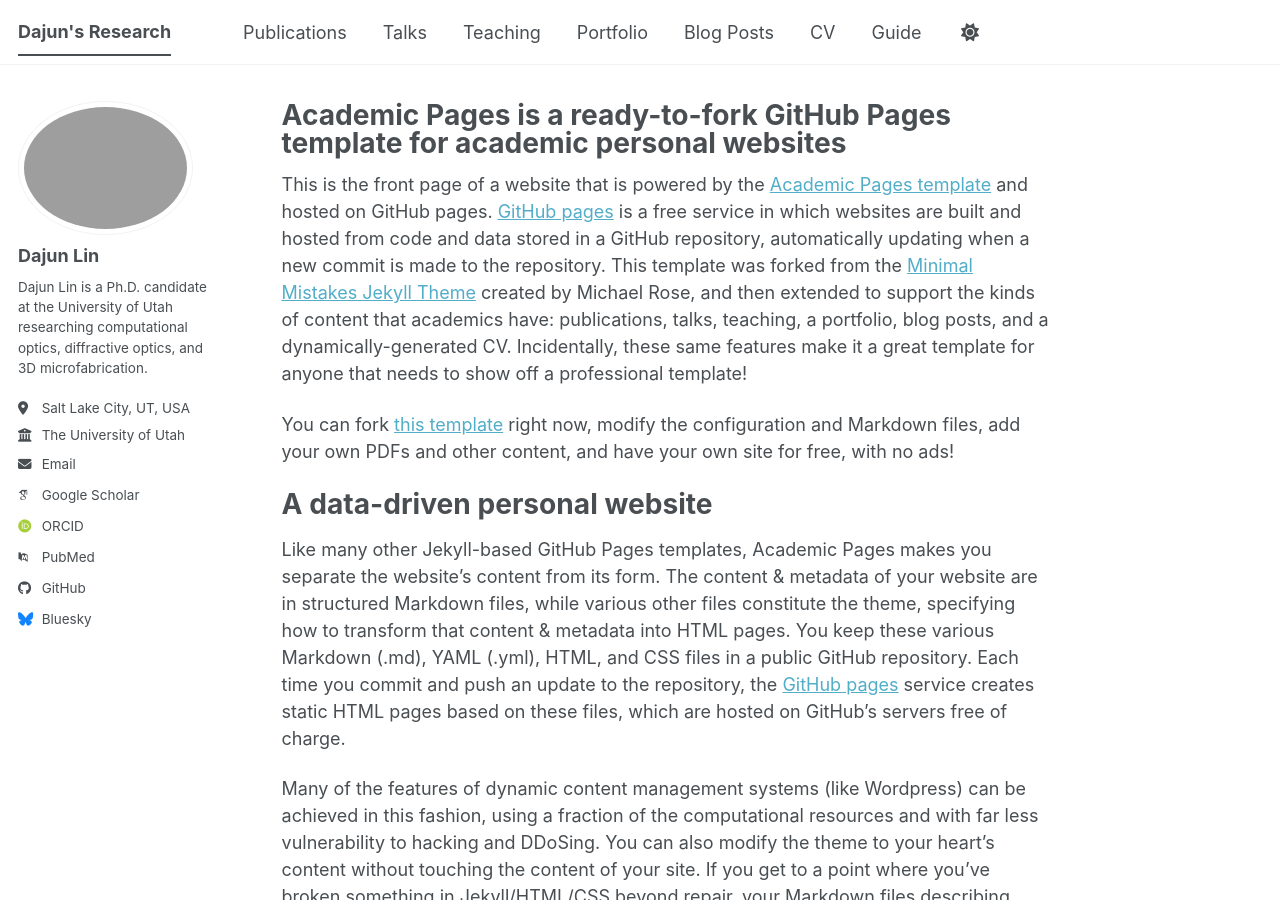
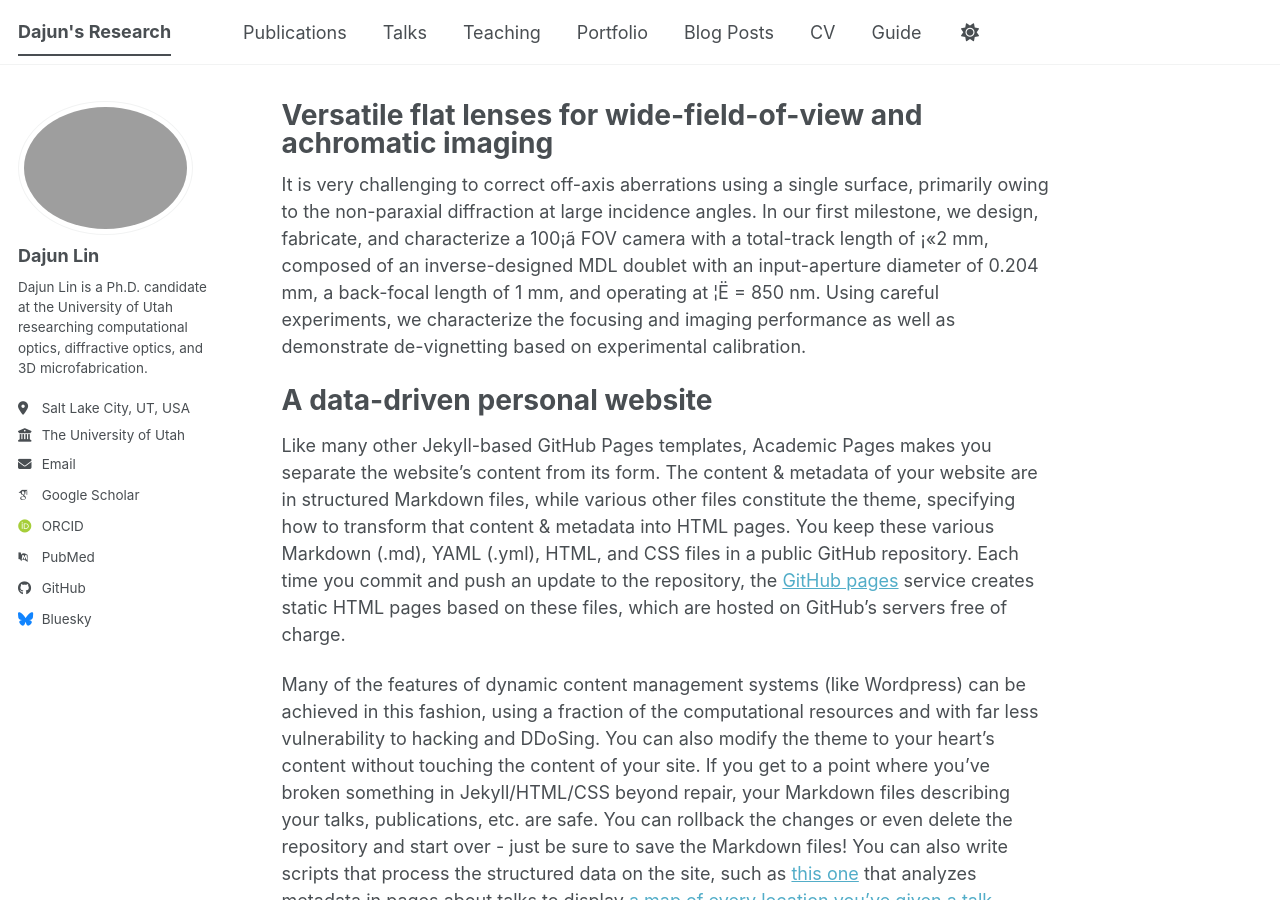
Before and after one commit to DajunLin29/dajunlin-research, a Jekyll site: the page built from _pages/about.md, in a window 1280 px wide and 900 px high. Built offline with Jekyll 4.4.1, drawn with Linux system fonts in a browser that asks for light colours; some web fonts are replaced; a script bundle is joined from its source files by our own code; library files that are not in the unit come from our copies.

Commit message:
Update about.md

```diff
--- a/_pages/about.md
+++ b/_pages/about.md
@@ -1,15 +1,14 @@
 ---
 permalink: /
-title: "Academic Pages is a ready-to-fork GitHub Pages template for academic personal websites"
+title: "Versatile flat lenses for wide-field-of-view and achromatic imaging"
 author_profile: true
 redirect_from:
   - /about/
   - /about.html
 ---
 
-This is the front page of a website that is powered by the [Academic Pages template](https://github.com/academicpages/academicpages.github.io) and hosted on GitHub pages. [GitHub pages](https://pages.github.com) is a free service in which websites are built and hosted from code and data stored in a GitHub repository, automatically updating when a new commit is made to the repository. This template was forked from the [Minimal Mistakes Jekyll Theme](https://mmistakes.github.io/minimal-mistakes/) created by Michael Rose, and then extended to support the kinds of content that academics have: publications, talks, teaching, a portfolio, blog posts, and a dynamically-generated CV. Incidentally, these same features make it a great template for anyone that needs to show off a professional template!
+It is very challenging to correct off-axis aberrations using a single surface, primarily owing to the non-paraxial diffraction at large incidence angles. In our first milestone, we design, fabricate, and characterize a 100¡ã FOV camera with a total-track length of ¡«2 mm, composed of an inverse-designed MDL doublet with an input-aperture diameter of 0.204 mm, a back-focal length of 1 mm, and operating at ¦Ë = 850 nm. Using careful experiments, we characterize the focusing and imaging performance as well as demonstrate de-vignetting based on experimental calibration.
 
- You can fork [this template](https://github.com/academicpages/academicpages.github.io) right now, modify the configuration and Markdown files, add your own PDFs and other content, and have your own site for free, with no ads!
 
 A data-driven personal website
 ======
```
